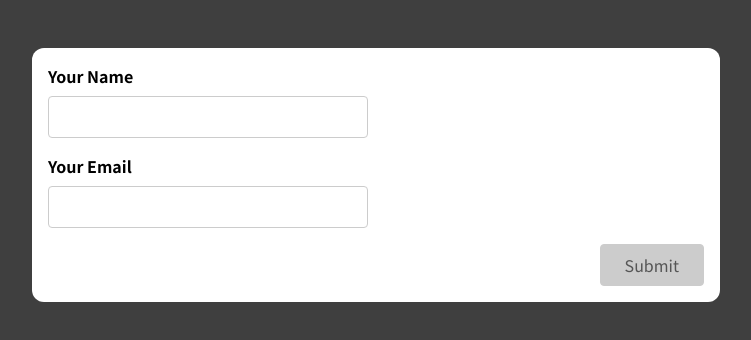
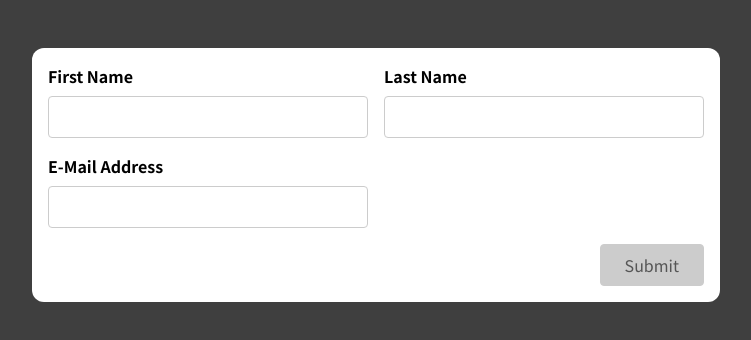
Before and after one commit to nolann7/16-react-forms, a React (Create React App) app: page / in a window 1280 px wide. Shown: the top 340 px of the page, without its empty margins (264-1015 px from the left). Built offline with nearby package versions, Linux system fonts and the light colour scheme.

Commit message:
basicform

```diff
--- a/src/App.js
+++ b/src/App.js
@@ -1,11 +1,11 @@
-import SimpleInput from './components/SimpleInput';
-// import BasicForm from './components/BasicForm';
+// import SimpleInput from './components/SimpleInput';
+import BasicForm from './components/BasicForm';
 
 function App() {
   return (
     <div className="app">
-      <SimpleInput />
-      {/* <BasicForm /> */}
+      {/* <SimpleInput /> */}
+      <BasicForm />
     </div>
   );
 }
```
